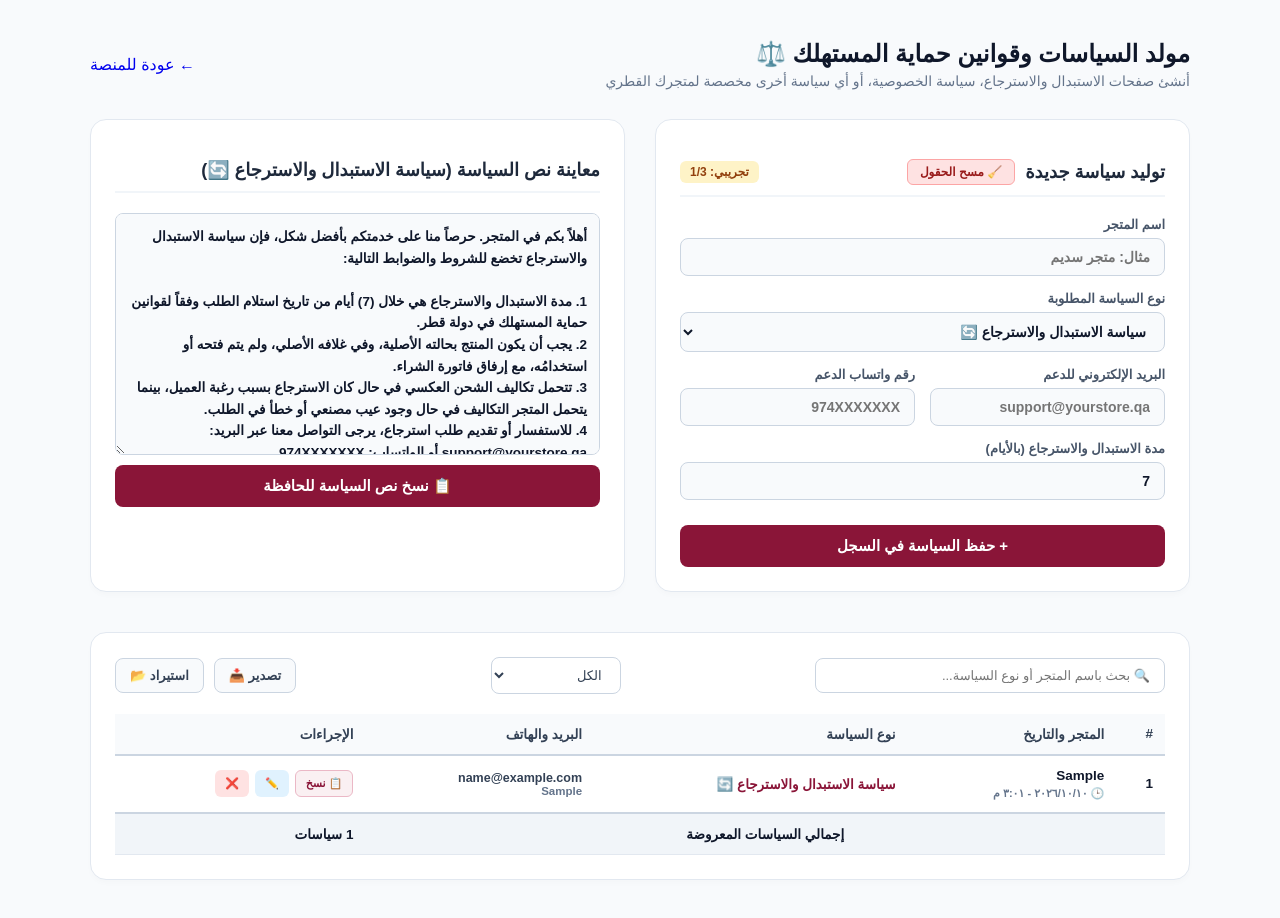
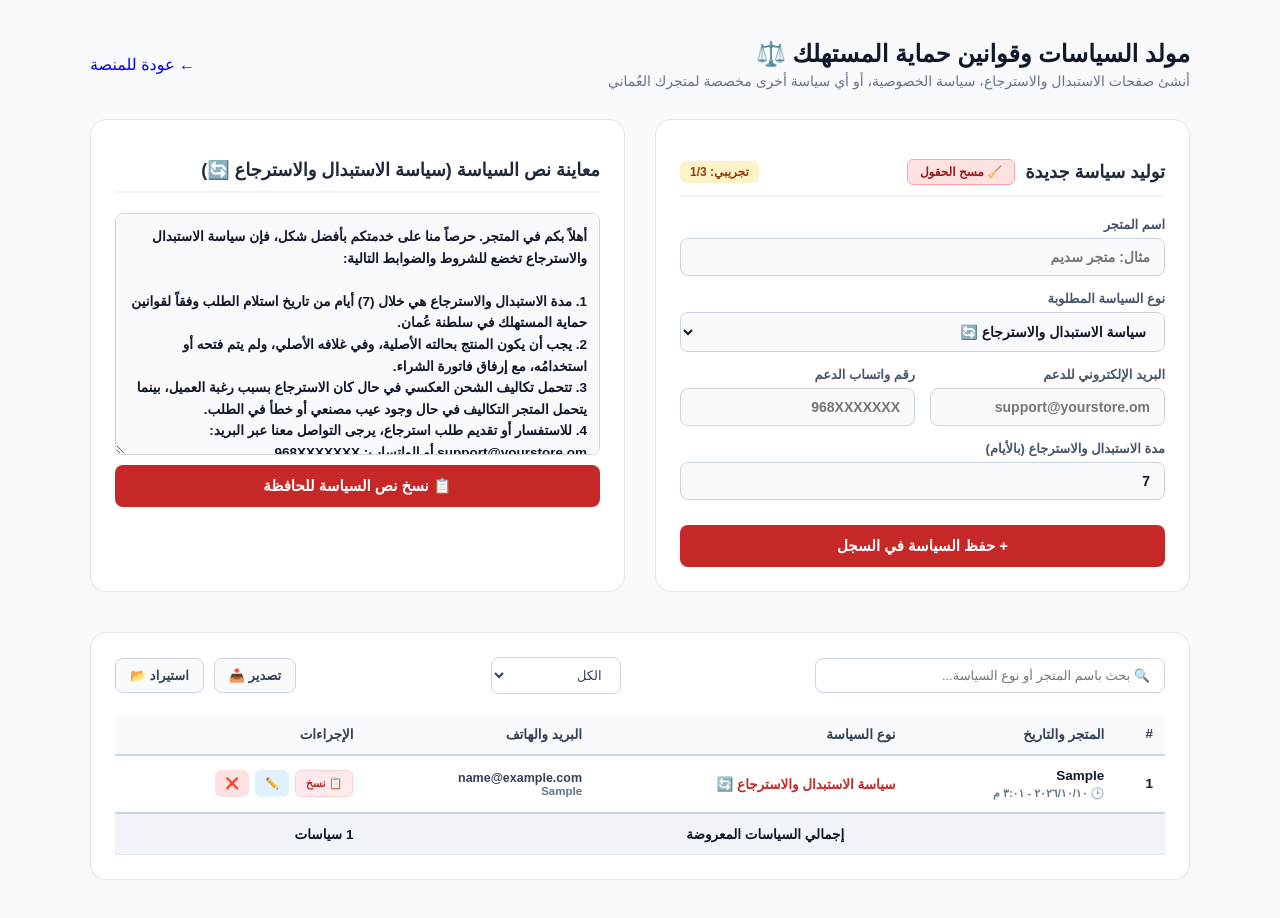
Before and after one commit to engaziasa-lang/engazia-app, a Next.js app: page /hub/om/legal in a window 1280 px wide. Both pictures are taken after typing "Sample", "name@example.com", "Sample" into the empty fields and a click on the button "+ حفظ السياسة في السجل". Built offline with nearby package versions, Linux system fonts and the light colour scheme.

Commit message:
Update page.tsx

```diff
--- a/app/hub/om/legal/page.tsx
+++ b/app/hub/om/legal/page.tsx
@@ -12,10 +12,10 @@ interface PolicyItem {
   returnDays: number;
   policyContent: string;
   createdAt?: string;
-  timestamp?: number; // تمت الإضافة للفرز الزمني
+  timestamp?: number;
 }
 
-export default function PoliciesGeneratorQA() {
+export default function PoliciesGeneratorOM() {
   const [lang, setLang] = useState<'ar' | 'en'>('ar');
   const [storeName, setStoreName] = useState<string>('');
   const [policySelect, setPolicySelect] = useState<string>('');
@@ -27,7 +27,7 @@ export default function PoliciesGeneratorQA() {
 
   const [items, setItems] = useState<PolicyItem[]>([]);
   const [searchQuery, setSearchQuery] = useState<string>('');
-  const [dateFilter, setDateFilter] = useState<string>('all'); // الفرز الزمني
+  const [dateFilter, setDateFilter] = useState<string>('all');
   const [editingId, setEditingId] = useState<string | null>(null);
 
   const [isClient, setIsClient] = useState(false);
@@ -37,15 +37,13 @@ export default function PoliciesGeneratorQA() {
 
   useEffect(() => {
     setIsClient(true);
-    setIsActivated(!!localStorage.getItem('merchant_license_key_qa'));
+    setIsActivated(!!localStorage.getItem('merchant_license_key_om'));
 
-    // قراءة اللغة
     const savedLang = localStorage.getItem('seerk_global_lang') as 'ar' | 'en';
     if (savedLang) {
       setLang(savedLang);
     }
 
-    // ضبط القيم الافتراضية بناءً على اللغة
     if (savedLang === 'en') {
       setPolicySelect('Return & Exchange Policy 🔄');
       setCustomPolicyType('Return & Exchange Policy 🔄');
@@ -54,11 +52,11 @@ export default function PoliciesGeneratorQA() {
       setCustomPolicyType('سياسة الاستبدال والاسترجاع 🔄');
     }
 
-    const saved = localStorage.getItem('seerk_qa_policies_generator_items');
+    const saved = localStorage.getItem('seerk_om_policies_generator_items');
     if (saved) {
       try { setItems(JSON.parse(saved)); } catch (e) { }
     }
-    const defaultStore = localStorage.getItem('seerk_qa_store_name');
+    const defaultStore = localStorage.getItem('seerk_om_store_name');
     if (defaultStore) setStoreName(defaultStore);
   }, []);
 
@@ -66,7 +64,7 @@ export default function PoliciesGeneratorQA() {
     ar: {
       back: '← عودة للمنصة',
       title: 'مولد السياسات وقوانين حماية المستهلك ⚖️',
-      desc: 'أنشئ صفحات الاستبدال والاسترجاع، سياسة الخصوصية، أو أي سياسة أخرى مخصصة لمتجرك القطري',
+      desc: 'أنشئ صفحات الاستبدال والاسترجاع، سياسة الخصوصية، أو أي سياسة أخرى مخصصة لمتجرك العُماني',
       editRecord: 'تعديل السياسة',
       newRecord: 'توليد سياسة جديدة',
       clear: '🧹 مسح الحقول',
@@ -80,9 +78,9 @@ export default function PoliciesGeneratorQA() {
       optOther: '➕ سياسة أخرى (كتابة يدوية)',
       otherPH: 'اكتب مسمى السياسة هنا (مثال: سياسة الشحن)...',
       emailLabel: 'البريد الإلكتروني للدعم',
-      emailPH: 'support@yourstore.qa',
+      emailPH: 'support@yourstore.om',
       phoneLabel: 'رقم واتساب الدعم',
-      phonePH: '974XXXXXXX',
+      phonePH: '968XXXXXXX',
       returnDaysLabel: 'مدة الاستبدال والاسترجاع (بالأيام)',
       saveBtnNew: '+ حفظ السياسة في السجل',
       saveBtnEdit: '💾 حفظ التعديلات',
@@ -125,7 +123,7 @@ export default function PoliciesGeneratorQA() {
     en: {
       back: '→ Back to Hub',
       title: 'Store Policies & Consumer Law Generator ⚖️',
-      desc: 'Generate customized return policies, privacy policies, and terms for your Qatar store',
+      desc: 'Generate customized return policies, privacy policies, and terms for your Oman store',
       editRecord: 'Edit Policy',
       newRecord: 'Generate New Policy',
       clear: '🧹 Clear Fields',
@@ -139,9 +137,9 @@ export default function PoliciesGeneratorQA() {
       optOther: '➕ Other Policy (Manual Entry)',
       otherPH: 'Type policy name (e.g. Shipping Policy)...',
       emailLabel: 'Support Email',
-      emailPH: 'support@yourstore.qa',
+      emailPH: 'support@yourstore.om',
       phoneLabel: 'Support WhatsApp/Phone',
-      phonePH: '974XXXXXXX',
+      phonePH: '968XXXXXXX',
       returnDaysLabel: 'Return & Exchange Period (Days)',
       saveBtnNew: '+ Save Policy to Log',
       saveBtnEdit: '💾 Save Changes',
@@ -186,11 +184,10 @@ export default function PoliciesGeneratorQA() {
   const text = t[lang];
   const actualPolicyType = policySelect === text.optOther ? customPolicyType : policySelect;
 
-  // توليد النص تلقائياً بناءً على اللغة المختارة
   useEffect(() => {
     const currentStore = storeName.trim() || (lang === 'ar' ? 'المتجر' : 'The Store');
-    const currentEmail = supportEmail.trim() || 'support@yourstore.qa';
-    const currentPhone = supportPhone.trim() || '974XXXXXXX';
+    const currentEmail = supportEmail.trim() || 'support@yourstore.om';
+    const currentPhone = supportPhone.trim() || '968XXXXXXX';
     const days = returnDays || 7;
 
     const isReturn = policySelect.includes('استرجاع') || policySelect.includes('Return');
@@ -201,7 +198,7 @@ export default function PoliciesGeneratorQA() {
       if (isReturn) {
         setPolicyContent(
           `أهلاً بكم في ${currentStore}. حرصاً منا على خدمتكم بأفضل شكل، فإن سياسة الاستبدال والاسترجاع تخضع للشروط والضوابط التالية:\n\n` +
-          `1. مدة الاستبدال والاسترجاع هي خلال (${days}) أيام من تاريخ استلام الطلب وفقاً لقوانين حماية المستهلك في دولة قطر.\n` +
+          `1. مدة الاستبدال والاسترجاع هي خلال (${days}) أيام من تاريخ استلام الطلب وفقاً لقوانين حماية المستهلك في سلطنة عُمان.\n` +
           `2. يجب أن يكون المنتج بحالته الأصلية، وفي غلافه الأصلي، ولم يتم فتحه أو استخدامُه، مع إرفاق فاتورة الشراء.\n` +
           `3. تتحمل تكاليف الشحن العكسي في حال كان الاسترجاع بسبب رغبة العميل، بينما يتحمل المتجر التكاليف في حال وجود عيب مصنعي أو خطأ في الطلب.\n` +
           `4. للاستفسار أو تقديم طلب استرجاع، يرجى التواصل معنا عبر البريد: ${currentEmail} أو الواتساب: ${currentPhone}.`
@@ -218,7 +215,7 @@ export default function PoliciesGeneratorQA() {
         setPolicyContent(
           `الشروط والأحكام الخاصة بـ ${currentStore}:\n\n` +
           `1. استخدامك للمتجر يعني موافقتك التامة على كافة الشروط والسياسات المعلنة.\n` +
-          `2. الأسعار معروضة بالريال القطري (ر.ق).\n` +
+          `2. الأسعار معروضة بالريال العُماني (ر.ع).\n` +
           `3. يحق للمتجر إلغاء الطلب في حال نفاد الكمية أو عدم إتمام عملية الدفع خلال المدة المحددة، مع إرجاع المبلغ كاملاً للعميل.\n` +
           `4. للتواصل والدعم الفني: ${currentEmail} - هاتف: ${currentPhone}.`
         );
@@ -226,17 +223,16 @@ export default function PoliciesGeneratorQA() {
         if (!editingId || !policyContent) {
           setPolicyContent(
             `نص ${customPolicyType || 'السياسة'} الخاص بـ ${currentStore}:\n\n` +
-            `1. يلتزم المتجر بتقديم أفضل الخدمات وفقاً لهذه السياسة والقوانين المعمول بها في دولة قطر.\n` +
+            `1. يلتزم المتجر بتقديم أفضل الخدمات وفقاً لهذه السياسة والقوانين المعمول بها في سلطنة عُمان.\n` +
             `2. لأي استفسارات أو تفاصيل إضافية، يرجى التواصل معنا عبر البريد: ${currentEmail} أو عبر الواتساب: ${currentPhone}.`
           );
         }
       }
     } else {
-      // English Policies
       if (isReturn) {
         setPolicyContent(
           `Welcome to ${currentStore}. To ensure the best service, our Return and Exchange Policy is subject to the following terms:\n\n` +
-          `1. Returns and exchanges are accepted within (${days}) days of receiving the order, in accordance with Qatar consumer protection laws.\n` +
+          `1. Returns and exchanges are accepted within (${days}) days of receiving the order, in accordance with Oman consumer protection laws.\n` +
           `2. The product must be in its original condition, unopened, unused, and in its original packaging with the purchase receipt.\n` +
           `3. The customer bears the reverse shipping costs if the return is a personal preference. The store covers costs for manufacturing defects or wrong items.\n` +
           `4. For inquiries or return requests, please contact us via Email: ${currentEmail} or WhatsApp: ${currentPhone}.`
@@ -253,7 +249,7 @@ export default function PoliciesGeneratorQA() {
         setPolicyContent(
           `Terms and Conditions for ${currentStore}:\n\n` +
           `1. Your use of this store constitutes your full agreement to all stated terms and policies.\n` +
-          `2. Prices are displayed in Qatari Riyals (QAR).\n` +
+          `2. Prices are displayed in Omani Riyals (OMR).\n` +
           `3. The store reserves the right to cancel an order in case of stock depletion or incomplete payment, with a full refund to the customer.\n` +
           `4. For technical support and contact: ${currentEmail} - Phone: ${currentPhone}.`
         );
@@ -261,7 +257,7 @@ export default function PoliciesGeneratorQA() {
         if (!editingId || !policyContent) {
           setPolicyContent(
             `Text for ${customPolicyType || 'Policy'} of ${currentStore}:\n\n` +
-            `1. The store is committed to providing the best services in accordance with this policy and the applicable laws in the State of Qatar.\n` +
+            `1. The store is committed to providing the best services in accordance with this policy and the applicable laws in Oman.\n` +
             `2. For any inquiries or further details, please contact us via Email: ${currentEmail} or WhatsApp: ${currentPhone}.`
           );
         }
@@ -271,7 +267,7 @@ export default function PoliciesGeneratorQA() {
 
   const saveToLocalStorage = (newItems: PolicyItem[]) => {
     setItems(newItems);
-    localStorage.setItem('seerk_qa_policies_generator_items', JSON.stringify(newItems));
+    localStorage.setItem('seerk_om_policies_generator_items', JSON.stringify(newItems));
   };
 
   const days = typeof returnDays === 'number' ? returnDays : 7;
@@ -311,11 +307,10 @@ export default function PoliciesGeneratorQA() {
 
     const now = new Date();
     const timeOptions: Intl.DateTimeFormatOptions = { hour: 'numeric', minute: 'numeric', hour12: true };
-    const localeStr = lang === 'ar' ? 'ar-QA' : 'en-QA';
+    const localeStr = lang === 'ar' ? 'ar-OM' : 'en-OM';
     const formattedDate = `${now.toLocaleDateString(localeStr)} - ${now.toLocaleTimeString(localeStr, timeOptions)}`;
 
-    // حفظ اسم المتجر كمرجع للأدوات الأخرى
-    localStorage.setItem('seerk_qa_store_name', storeName);
+    localStorage.setItem('seerk_om_store_name', storeName);
 
     if (editingId) {
       const updated = items.map(item => item.id === editingId ? {
@@ -344,7 +339,7 @@ export default function PoliciesGeneratorQA() {
         createdAt: formattedDate,
         timestamp: now.getTime()
       };
-      saveToLocalStorage([newItem, ...items]); // حفظ بالأعلى
+      saveToLocalStorage([newItem, ...items]);
       alert(text.alerts.saveSuccess);
     }
 
@@ -386,7 +381,6 @@ export default function PoliciesGeneratorQA() {
     alert(text.alerts.copySuccess);
   };
 
-  // فلترة النتائج بناءً على البحث والفرز الزمني
   const filteredItems = items.filter(item => {
     const matchesSearch = item.storeName.toLowerCase().includes(searchQuery.toLowerCase()) ||
                           item.policyType.toLowerCase().includes(searchQuery.toLowerCase());
@@ -470,7 +464,7 @@ export default function PoliciesGeneratorQA() {
     const url = URL.createObjectURL(blob);
     const link = document.createElement("a");
     link.setAttribute("href", url);
-    link.setAttribute("download", `enjazya_qa_policies_generator_${dateFilter}.xls`);
+    link.setAttribute("download", `enjazya_om_policies_generator_${dateFilter}.xls`);
     document.body.appendChild(link);
     link.click();
     document.body.removeChild(link);
@@ -528,25 +522,25 @@ export default function PoliciesGeneratorQA() {
         .input-group label { display: block; font-size: 13px; font-weight: 700; color: #475569; margin-bottom: 6px; }
         .input-wrapper { position: relative; display: flex; align-items: center; width: 100%; }
         .input-wrapper input, .input-wrapper select, .input-wrapper textarea { width: 100%; padding: 10px 14px; border: 1px solid #cbd5e1; border-radius: 8px; font-size: 14px; font-family: inherit; outline: none; background: #f8fafc; color: #0f172a; font-weight: 600; box-sizing: border-box; text-align: ${lang === 'ar' ? 'right' : 'left'}; }
-        .input-wrapper input:focus, .input-wrapper select:focus, .input-wrapper textarea:focus { border-color: #8A1538; background: #ffffff; }
+        .input-wrapper input:focus, .input-wrapper select:focus, .input-wrapper textarea:focus { border-color: #C62828; background: #ffffff; }
 
-        .action-btn { background: #8A1538; color: #fff; border: none; width: 100%; padding: 12px; border-radius: 8px; font-weight: 900; font-size: 15px; cursor: pointer; transition: all 0.2s; font-family: inherit; margin-top: 10px; box-sizing: border-box; }
-        .action-btn:hover { background: #6A102B; }
+        .action-btn { background: #C62828; color: #fff; border: none; width: 100%; padding: 12px; border-radius: 8px; font-weight: 900; font-size: 15px; cursor: pointer; transition: all 0.2s; font-family: inherit; margin-top: 10px; box-sizing: border-box; }
+        .action-btn:hover { background: #B71C1C; }
 
-        .copy-btn { background: #8A1538; color: #fff; border: none; width: 100%; padding: 12px; border-radius: 8px; font-weight: 900; font-size: 15px; cursor: pointer; transition: all 0.2s; font-family: inherit; margin-top: 10px; box-sizing: border-box; display: flex; align-items: center; justify-content: center; gap: 8px; }
-        .copy-btn:hover { background: #6A102B; }
+        .copy-btn { background: #C62828; color: #fff; border: none; width: 100%; padding: 12px; border-radius: 8px; font-weight: 900; font-size: 15px; cursor: pointer; transition: all 0.2s; font-family: inherit; margin-top: 10px; box-sizing: border-box; display: flex; align-items: center; justify-content: center; gap: 8px; }
+        .copy-btn:hover { background: #B71C1C; }
 
         .table-section { background: #ffffff; border-radius: 16px; padding: 24px; border: 1px solid #e2e8f0; box-shadow: 0 4px 6px -1px rgba(0,0,0,0.02); text-align: ${lang === 'ar' ? 'right' : 'left'}; }
         .table-toolbar { display: flex; justify-content: space-between; align-items: center; margin-bottom: 20px; flex-wrap: wrap; gap: 15px; flex-direction: ${lang === 'ar' ? 'row' : 'row-reverse'}; }
         .search-input { padding: 9px 14px; border: 1px solid #cbd5e1; border-radius: 8px; font-family: inherit; font-size: 13px; outline: none; flex-grow: 1; max-width: 350px; box-sizing: border-box; text-align: ${lang === 'ar' ? 'right' : 'left'}; }
-        .search-input:focus { border-color: #8A1538; }
+        .search-input:focus { border-color: #C62828; }
 
         .filter-select { padding: 9px 14px; border: 1px solid #cbd5e1; border-radius: 8px; font-family: inherit; font-size: 13px; outline: none; background: #fff; color: #334155; cursor: pointer; min-width: 130px; }
-        .filter-select:focus { border-color: #8A1538; }
+        .filter-select:focus { border-color: #C62828; }
 
         .table-btns { display: flex; gap: 10px; flex-wrap: wrap; }
         .t-btn { padding: 9px 14px; border-radius: 8px; font-weight: 700; font-size: 13px; cursor: pointer; border: 1px solid #cbd5e1; background: #f8fafc; color: #334155; font-family: inherit; display: flex; align-items: center; justify-content: center; gap: 6px; }
-        .t-btn:hover { background: #f1f5f9; border-color: #8A1538; color: #8A1538; }
+        .t-btn:hover { background: #f1f5f9; border-color: #C62828; color: #C62828; }
 
         .table-responsive { overflow-x: auto; -webkit-overflow-scrolling: touch; width: 100%; }
         .data-table { width: 100%; border-collapse: collapse; font-size: 13.5px; min-width: 900px; }
@@ -557,8 +551,8 @@ export default function PoliciesGeneratorQA() {
         .trial-badge { background: #fef3c7; color: #92400e; padding: 4px 10px; border-radius: 6px; font-size: 12px; font-weight: 800; }
 
         .tb-action-btn { border: none; padding: 6px 10px; border-radius: 6px; font-size: 11px; font-weight: 800; cursor: pointer; display: flex; align-items: center; gap: 4px; font-family: inherit;}
-        .btn-wa { background: #FAF0F2; color: #8A1538; border: 1px solid #EBB8C6; }
-        .btn-wa:hover { background: #8A1538; color: #ffffff; }
+        .btn-wa { background: #FFEBEE; color: #C62828; border: 1px solid #FFCDD2; }
+        .btn-wa:hover { background: #C62828; color: #ffffff; }
         .btn-edit { background: #e0f2fe; color: #0369a1; }
         .btn-delete { background: #fee2e2; color: #991b1b; }
       `}</style>
@@ -568,7 +562,7 @@ export default function PoliciesGeneratorQA() {
           <h1>{text.title}</h1>
           <p>{text.desc}</p>
         </div>
-        <Link href="/hub/qa" className="back-btn">
+        <Link href="/hub/om" className="back-btn">
           {text.back}
         </Link>
       </div>
@@ -727,7 +721,7 @@ export default function PoliciesGeneratorQA() {
                       <div style={{ fontWeight: 900, color: '#0f172a' }}>{item.storeName}</div>
                       {item.createdAt && <div style={{ fontSize: '11px', color: '#64748b', marginTop: '4px', fontWeight: 600 }}>🕒 {item.createdAt}</div>}
                     </td>
-                    <td><span style={{ fontWeight: 800, color: '#8A1538' }}>{item.policyType}</span></td>
+                    <td><span style={{ fontWeight: 800, color: '#C62828' }}>{item.policyType}</span></td>
                     <td>
                       <div style={{ fontSize: '12.5px', color: '#334155' }}>{item.supportEmail}</div>
                       <div style={{ fontSize: '11.5px', color: '#64748b' }}>{item.supportPhone}</div>
```
